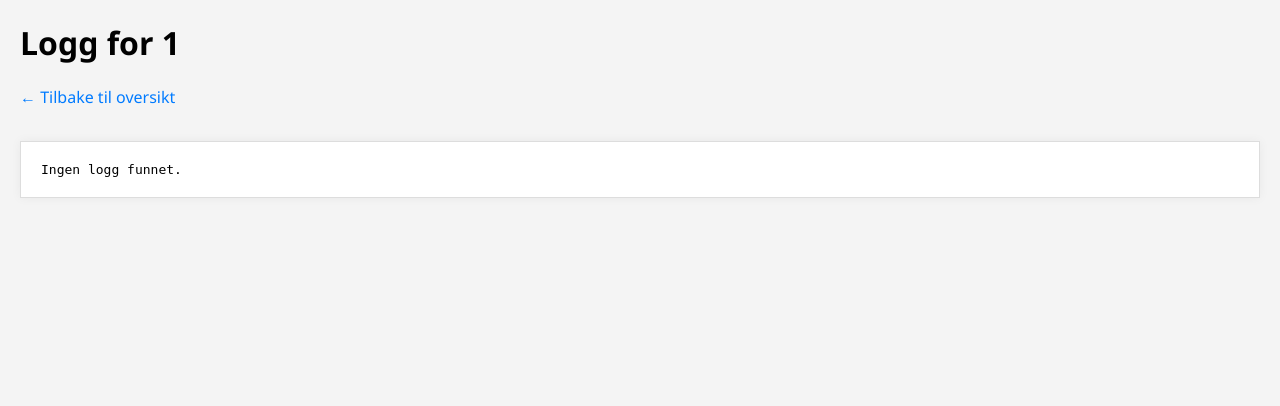
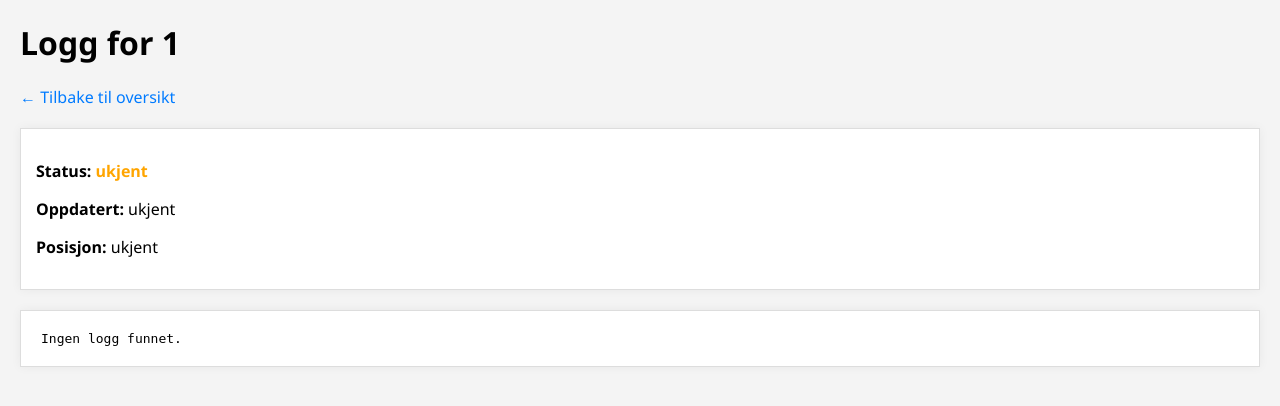
Before and after one commit to joaskvik/baatmonitor, a Flask app: page /logg/1 in a window 1280 px wide. Shown: the top 406 px of the page. Run offline with Flask 3, Linux system fonts and the light colour scheme.

Commit message:
Update admin_logg_bat.html

```diff
--- a/templates/admin_logg_bat.html
+++ b/templates/admin_logg_bat.html
@@ -8,6 +8,18 @@
             font-family: 'Segoe UI', sans-serif;
             background-color: #f4f4f4;
             margin: 20px;
+        }
+        .status-ok {
+            color: green;
+            font-weight: bold;
+        }
+        .status-feil {
+            color: red;
+            font-weight: bold;
+        }
+        .status-ukjent {
+            color: orange;
+            font-weight: bold;
         }
         pre {
             background: white;
@@ -22,6 +34,13 @@
             text-decoration: none;
             color: #007bff;
         }
+        .info-box {
+            background: white;
+            padding: 15px;
+            margin-bottom: 20px;
+            border: 1px solid #ddd;
+            box-shadow: 0 0 10px rgba(0,0,0,0.05);
+        }
     </style>
 </head>
 <body>
@@ -30,6 +49,12 @@
 
 <a href="{{ url_for('oversikt') }}">← Tilbake til oversikt</a>
 
+<div class="info-box">
+    <p><strong>Status:</strong> <span class="status-{{ status|lower }}">{{ status }}</span></p>
+    <p><strong>Oppdatert:</strong> {{ tid }}</p>
+    <p><strong>Posisjon:</strong> {{ posisjon }}</p>
+</div>
+
 <pre>{{ logginnhold }}</pre>
 
 </body>
```
